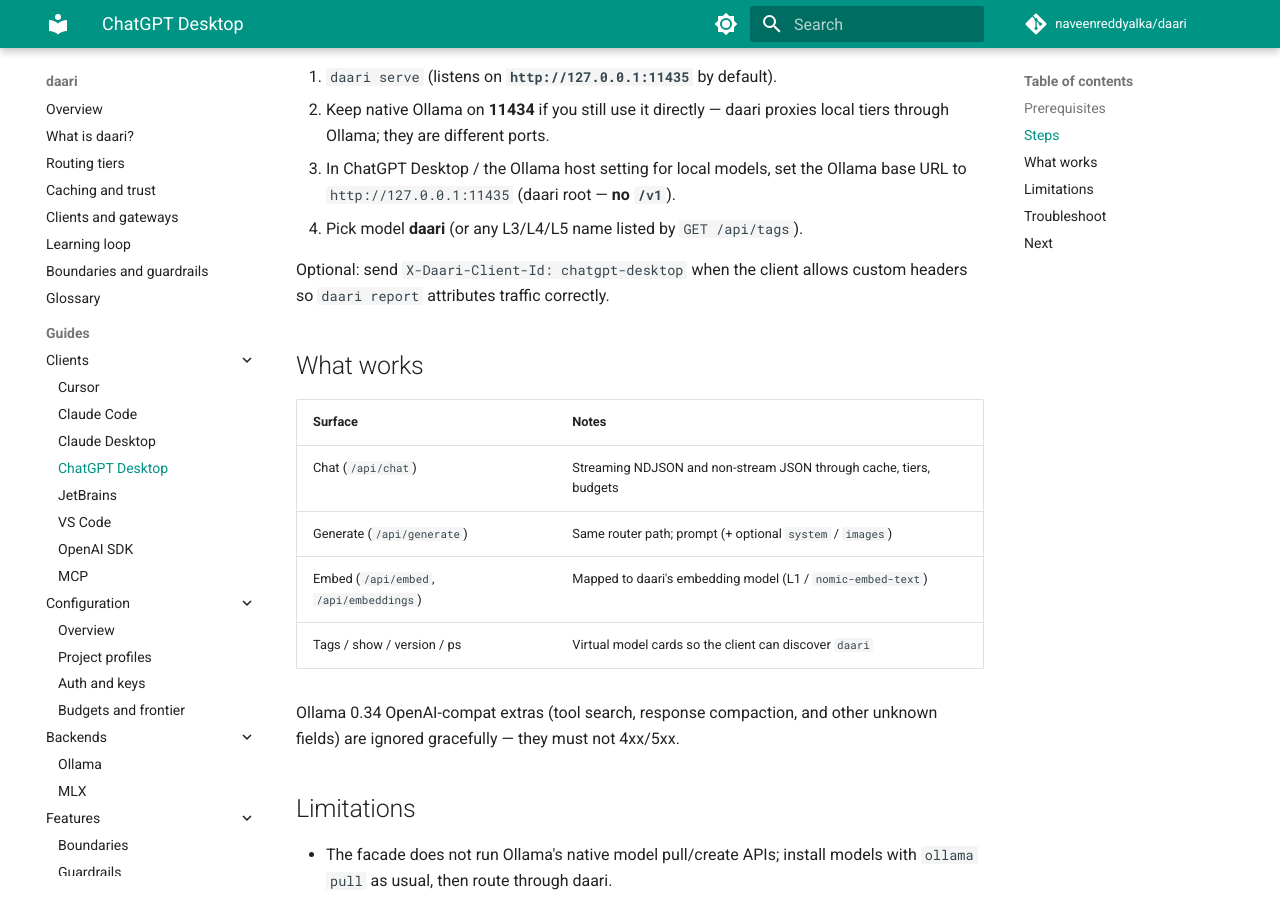
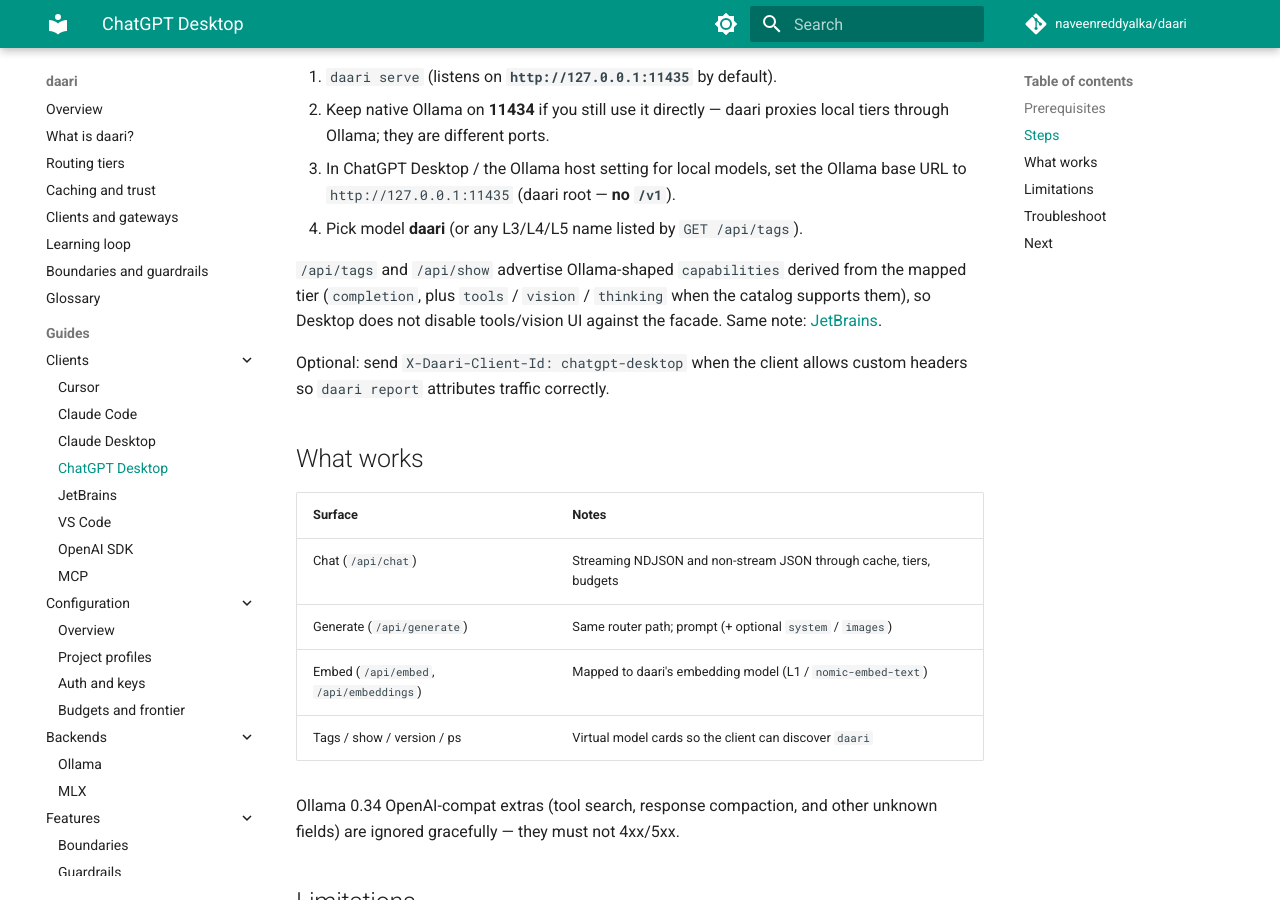
Before and after one commit to naveenreddyalka/daari, an MkDocs documentation site: the page built from docs/developer/guides/clients/chatgpt-desktop.md, in a window 1280 px wide and 900 px high, scrolled down 434 px. Built offline with MkDocs 1.6.1 and Material for MkDocs 9.7.7, drawn with Linux system fonts in a browser that asks for light colours; comment, search, counter and statistics services are not loaded.

Commit message:
docs(clients): note Ollama facade capabilities in ChatGPT Desktop recipe
Closes #573. Document that /api/tags and /api/show advertise completion /
tools / vision / thinking so Desktop does not disable tools UI.

Co-authored-by: Cursor <cursoragent@cursor.com>

```diff
--- a/docs/developer/guides/clients/chatgpt-desktop.md
+++ b/docs/developer/guides/clients/chatgpt-desktop.md
@@ -17,6 +17,11 @@
 3. In ChatGPT Desktop / the Ollama host setting for local models, set the
    Ollama base URL to `http://127.0.0.1:11435` (daari root — **no `/v1`**).
 4. Pick model **daari** (or any L3/L4/L5 name listed by `GET /api/tags`).
+
+`/api/tags` and `/api/show` advertise Ollama-shaped `capabilities` derived from
+the mapped tier (`completion`, plus `tools` / `vision` / `thinking` when the
+catalog supports them), so Desktop does not disable tools/vision UI against the
+facade. Same note: [JetBrains](intellij.md).
 
 Optional: send `X-Daari-Client-Id: chatgpt-desktop` when the client allows
 custom headers so `daari report` attributes traffic correctly.
```
Also changed, not shown: docs/TRACKING.md (+7 -0 lines).
